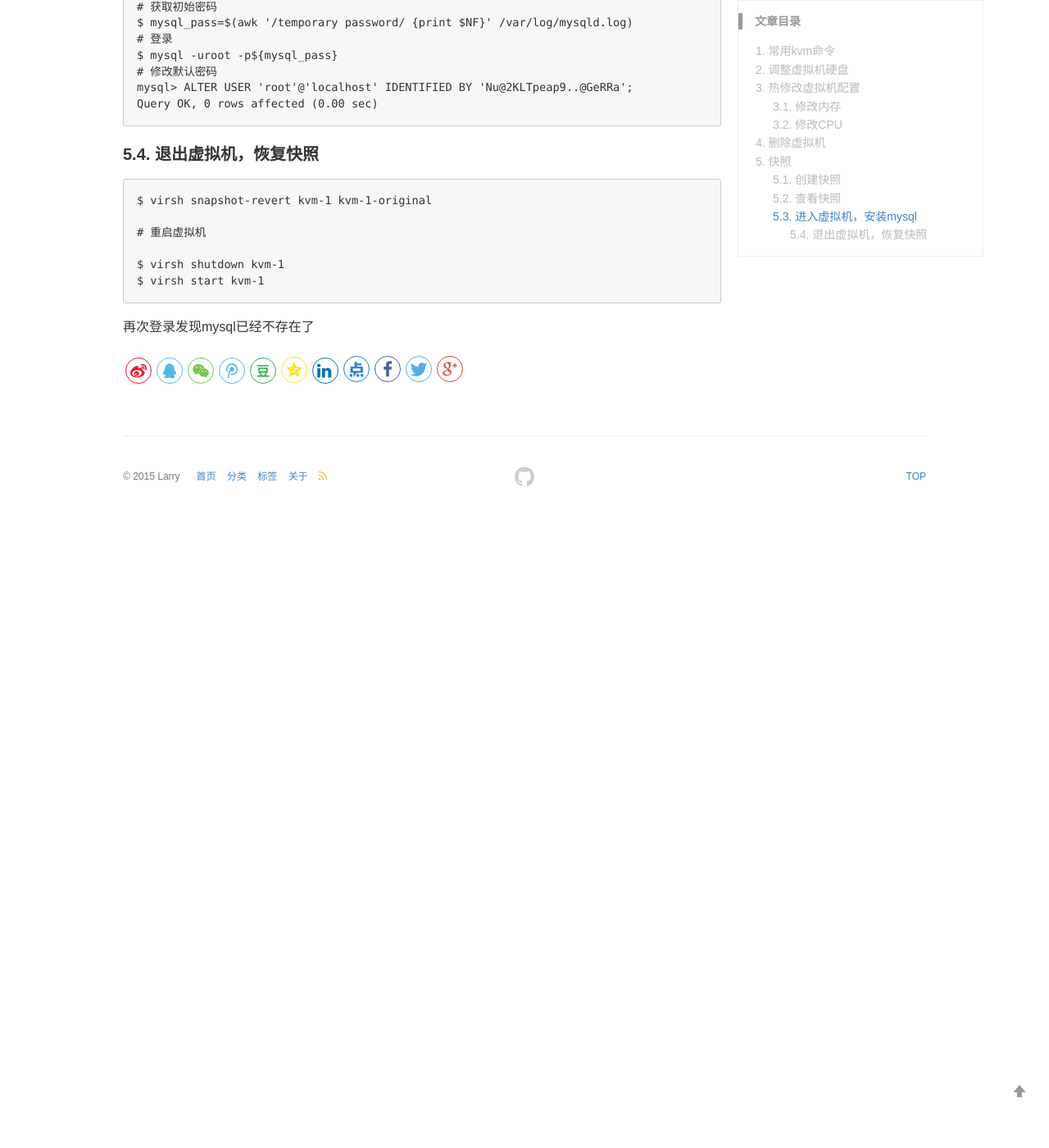
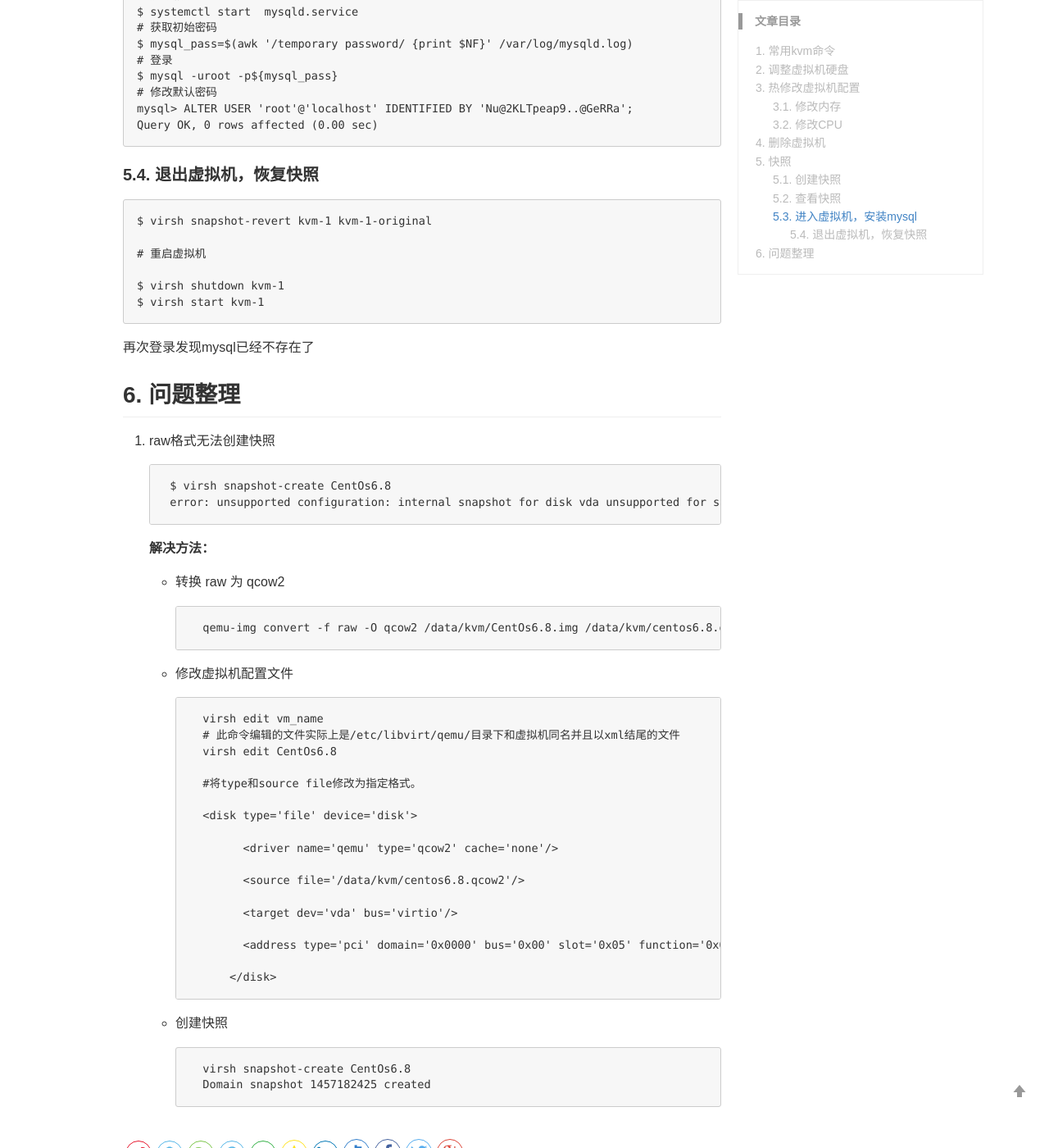
Before and after one commit to larryzl/larryzl.github.io, a Jekyll site: the page built from _posts/2018-03-19-CentOS 7 KVM 总结(二） KVM管理.md, in a window 1280 px wide and 1400 px high, scrolled down 5413 px. Shown: the whole window at 82% size. Built offline with Jekyll 4.4.1, drawn with Linux system fonts in a browser that asks for light colours; before the commit the page ends 6043 px from its top, so only the background shows below that.

Commit message:
增加 raw 格式无法创建快照问题解决

```diff
--- a/_posts/2018-03-19-CentOS 7 KVM 总结(二） KVM管理.md
+++ b/_posts/2018-03-19-CentOS 7 KVM 总结(二） KVM管理.md
@@ -222,3 +222,43 @@ tags: [kvm]
 	$ virsh start kvm-1
 
 再次登录发现mysql已经不存在了
+
+
+## 6. 问题整理
+
+1. raw格式无法创建快照
+
+		$ virsh snapshot-create CentOs6.8
+		error: unsupported configuration: internal snapshot for disk vda unsupported for storage type raw
+
+
+	**解决方法：**
+
+	- 转换 raw 为 qcow2
+
+			qemu-img convert -f raw -O qcow2 /data/kvm/CentOs6.8.img /data/kvm/centos6.8.qcow2
+
+	- 修改虚拟机配置文件
+
+			virsh edit vm_name
+			# 此命令编辑的文件实际上是/etc/libvirt/qemu/目录下和虚拟机同名并且以xml结尾的文件
+			virsh edit CentOs6.8
+
+			#将type和source file修改为指定格式。
+
+			<disk type='file' device='disk'>
+
+			      <driver name='qemu' type='qcow2' cache='none'/>
+
+			      <source file='/data/kvm/centos6.8.qcow2'/>
+
+			      <target dev='vda' bus='virtio'/>
+
+			      <address type='pci' domain='0x0000' bus='0x00' slot='0x05' function='0x0'/>
+
+			    </disk>
+
+	- 创建快照
+
+			virsh snapshot-create CentOs6.8
+			Domain snapshot 1457182425 created
```
